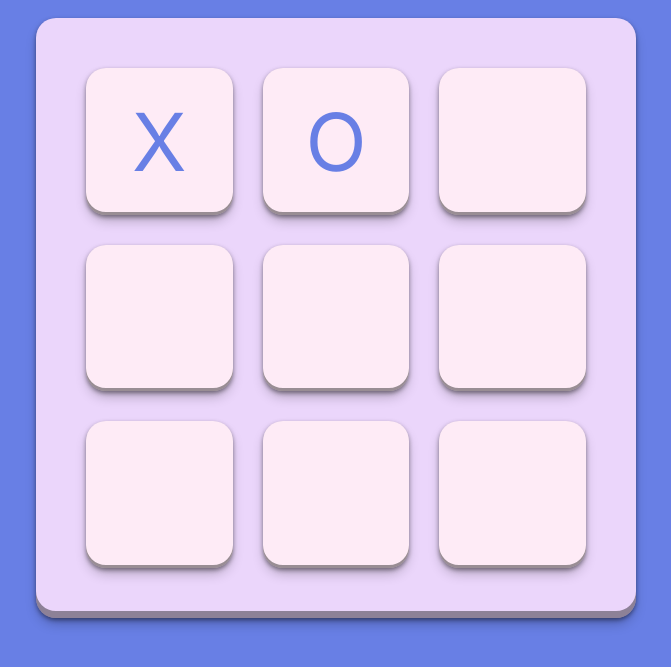
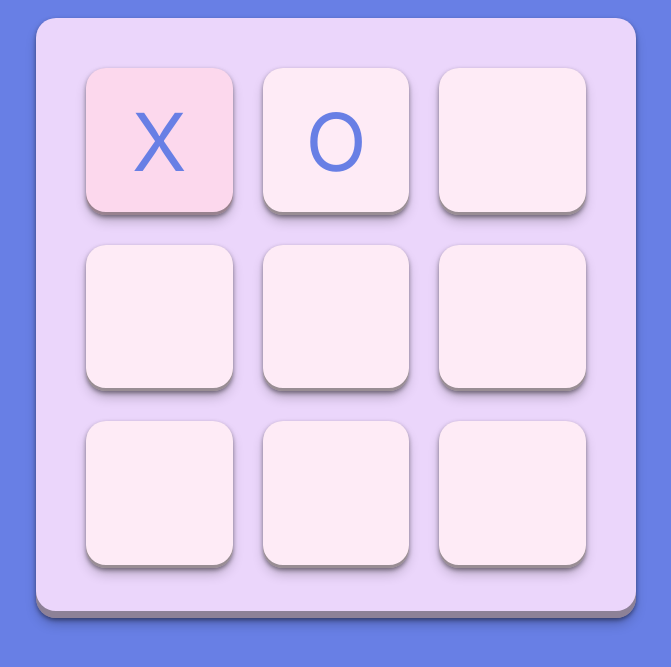
Before and after one commit to ArtemiiHH/tic-tac-toe-game, a plain HTML site: page index.html in a window 1280 px wide. In both pictures the pointer is over the element 463 px from the left and 232 px from the top of the page. Shown: the part 91-758 px from the top of the page, without its empty margins (304-975 px from the left). Drawn offline with Linux system fonts and the light colour scheme.

Commit message:
Add cell hover

```diff
--- a/styles.css
+++ b/styles.css
@@ -4,6 +4,7 @@
   --color-bg: #687fe5;
   --color-board: #ebd6fb;
   --color-cells: #feebf6;
+  --color-cells-hover: #fcd8ed;
   --color-x: #fcd8cd;
   --color-o: #687fe5;
 }
@@ -52,3 +53,7 @@ body {
   color: var(--color-o);
   font-size: 5rem;
 }
+
+.cell:hover {
+    background-color: var(--color-cells-hover);
+}
```
